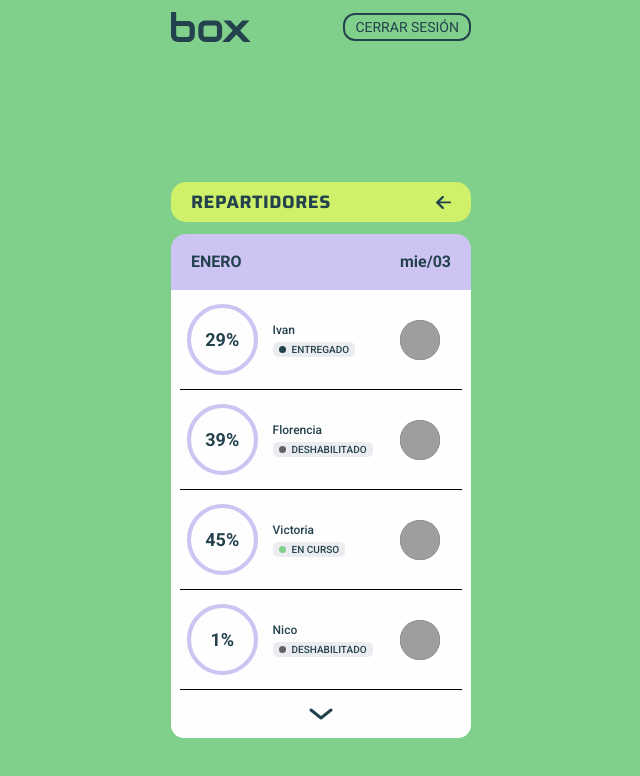
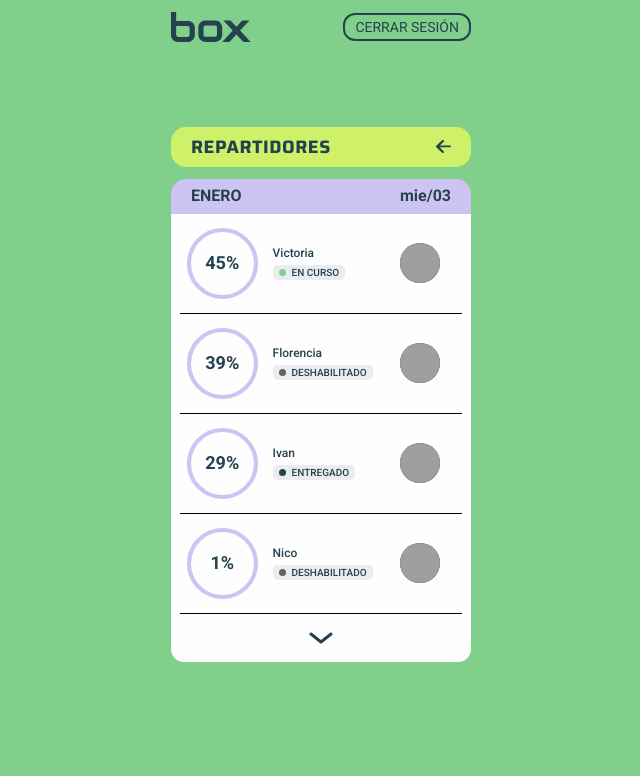
Before and after one commit to GermanCuevas/box-client, a Next.js app: page /deliveries in a window 1280 px wide. Shown: the top 776 px of the page, without its empty margins (319-959 px from the left). Built offline with nearby package versions, Linux system fonts and the light colour scheme; sample sign-in values are in the browser's storage; grey boxes are pictures that could not be loaded.

Commit message:
feat: finalized

```diff
--- a/src/app/add-packages/page.tsx
+++ b/src/app/add-packages/page.tsx
@@ -83,6 +83,7 @@ const AddPackage: React.FC<AddPackageProps> = () => {
             <ButtonBottom
               titleButton={'AGREGAR'}
               buttonClassName={'text-lemonGreen uppercase bg-darkGreen w-[300px] p-2'}
+              handleButton={() => alert('Paquete agregado')}
             />
           </div>
         </div>
--- a/src/app/admin-home/page.tsx
+++ b/src/app/admin-home/page.tsx
@@ -9,6 +9,7 @@ import ButtonBottom from '@/commons/ButtonBottom';
 //icons
 import { Plus } from '@/commons/icons/Plus';
 import DeliveriesAdmin from '@/components/DeliveriesAdmin';
+import Link from 'next/link';
 
 export default function AdminHome() {
   return (
@@ -31,11 +32,13 @@ export default function AdminHome() {
           <div className="w-[300px] rounded-[15px]">
             <DeliveriesAdmin />
             <div className="bg-lightGreen gap-y-3 mt-[10px] relative">
-              <ButtonBottom
-                titleButton={'nuevo paquete'}
-                icon={<Plus />}
-                buttonClassName={'text-lemonGreen uppercase bg-darkGreen w-[300px] p-2'}
-              />
+              <Link href={'/add-packages'}>
+                <ButtonBottom
+                  titleButton={'nuevo paquete'}
+                  icon={<Plus />}
+                  buttonClassName={'text-lemonGreen uppercase bg-darkGreen w-[300px] p-2'}
+                />
+              </Link>
             </div>
           </div>
         </div>
--- a/src/app/deliveries/page.tsx
+++ b/src/app/deliveries/page.tsx
@@ -5,6 +5,7 @@ import BoxTitle2 from '@/commons/BoxTitle';
 
 import LemmonButton from '@/commons/LemmonButton';
 import DeliveryDetails from '@/commons/DeliveryDetails';
+import Link from 'next/link';
 
 export default function Deliveries() {
   interface FeikData {
@@ -14,9 +15,9 @@ export default function Deliveries() {
   }
   const feikData: FeikData[] = [
     {
-      name: 'Ivan',
-      percentage: 29,
-      status: 'delivered'
+      name: 'Victoria',
+      percentage: 45,
+      status: 'in course'
     },
     {
       name: 'Florencia',
@@ -24,9 +25,9 @@ export default function Deliveries() {
       status: 'disabled'
     },
     {
-      name: 'Victoria',
-      percentage: 45,
-      status: 'in course'
+      name: 'Ivan',
+      percentage: 29,
+      status: 'delivered'
     },
     {
       name: 'Nico',
@@ -36,10 +37,9 @@ export default function Deliveries() {
   ];
 
   return (
-    <div className="w-full flex flex-col items-center justify-center h-screen py-4 px-7">
+    <div className="w-full flex flex-col items-center justify-center min-h-[calc(100vh-100px)] py-4 px-7">
       <div className={'w-full max-w-[300px]'}>
-        <div className="mb-[1.45rem]"></div>
-        <div className="mb-3 mt-4 tracking-normal w-full">
+        <div className="mb-3 mt-3 tracking-normal w-full">
           <LemmonButton title="repartidores" width={'w-full'} />
         </div>
         <div className="w-full h-[490px]">
@@ -48,17 +48,18 @@ export default function Deliveries() {
             dateBox="mie/03"
             titleBoxClasses="font-bold"
             dateBoxClasses="font-bold"
-            boxClasses={'justify-between h-[2.4rem] mx-5'}
+            boxClasses={'justify-between h-[35px] mx-5'}
           />
           <div className="bg-white rounded-b-[13px] px-[.56rem] ">
             {feikData.map((idem, i) => {
               return (
-                <DeliveryDetails
-                  key={i}
-                  name={idem.name}
-                  percentage={idem.percentage}
-                  status={idem.status}
-                />
+                <Link key={i} href={'/profile-admin'}>
+                  <DeliveryDetails
+                    name={idem.name}
+                    percentage={idem.percentage}
+                    status={idem.status}
+                  />
+                </Link>
               );
             })}
             <div className="flex items-center justify-center h-[3rem]">
--- a/src/commons/DeliveryAvailability.tsx
+++ b/src/commons/DeliveryAvailability.tsx
@@ -1,6 +1,7 @@
 import Image from 'next/image';
 import React from 'react';
 import ButtonBottom from './ButtonBottom';
+import { useRouter } from 'next/navigation';
 
 interface details {
   imgDeliveries?: string;
@@ -79,10 +80,15 @@ export default function DeliveryAvailability({
   packagesDistributed = 13,
   totalPackages = 20
 }: details) {
+  const router = useRouter();
   const displayValue =
     title === 'Repartidores'
       ? `${enabledDeliveries}/${totalDeliveries}`
       : `${packagesDistributed}/${totalPackages}`;
+  const handleClick = () => {
+    if (title === 'Repartidores') router.push('/deliveries');
+    if (title === 'Paquetes') router.push('/get-packages');
+  };
 
   return (
     <li className={'list-none flex max-w-[300px] w-full h-[100px] m-auto bg-white  '}>
@@ -126,6 +132,7 @@ export default function DeliveryAvailability({
           titleButton="VER"
           buttonClassName="bg-darkGreen w-[52px]"
           titleButtonClasses="text-lemonGreen "
+          handleButton={handleClick}
         />
       </div>
     </li>
--- a/src/components/DeliveriesAdmin.tsx
+++ b/src/components/DeliveriesAdmin.tsx
@@ -57,7 +57,7 @@ export default function DeliveriesAdmin({
         <div className={'w-[275px] border-b-[.1px] border-b-darkGreen '}>
           <DeliveryAvailability title={'Repartidores'} enabledDeliveries={2} percentage={20} />
           <div className={'w-[275px] border-b-[.1px] border-b-darkGreen '} />
-          <DeliveryAvailability percentage={80} />
+          <DeliveryAvailability title={'Paquetes'} percentage={80} />
         </div>
 
         {/* {data?.map(
```
